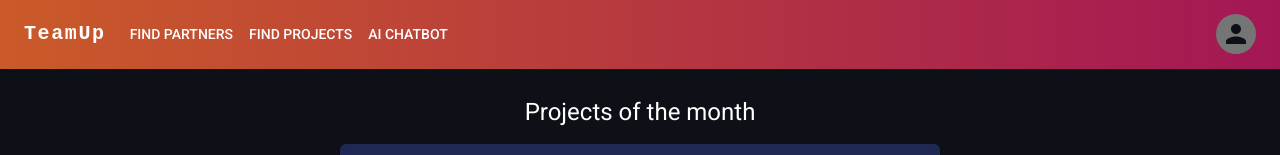
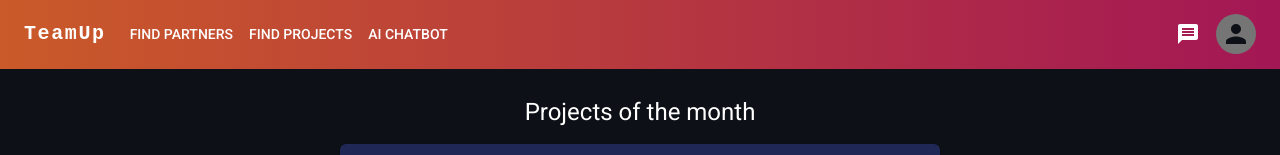
Before and after one commit to AndyStan112/teamup, a Next.js app: page / in a window 1280 px wide. Shown: the top 155 px of the page. Built offline with nearby package versions, Linux system fonts and the light colour scheme; what @mui/material-nextjs would draw is missing.

Commit message:
Add message button and clean up layout

```diff
--- a/src/components/layout/Navbar.tsx
+++ b/src/components/layout/Navbar.tsx
@@ -1,7 +1,7 @@
 "use client";
 import React from "react";
 import Link from "next/link";
-import { Menu as MenuIcon } from "@mui/icons-material";
+import { Menu as MenuIcon, Message as MessageIcon } from "@mui/icons-material";
 import {
     AppBar,
     Avatar,
@@ -11,6 +11,7 @@ import {
     IconButton,
     Menu,
     MenuItem,
+    Stack,
     Toolbar,
     Tooltip,
     Typography,
@@ -79,7 +80,7 @@ export default function Navbar(): React.ReactElement {
 
                     <Box
                         sx={{
-                            flexGrow: 1,
+                            flex: 1,
                             display: { xs: "flex", md: "none" },
                         }}
                     >
@@ -130,9 +131,7 @@ export default function Navbar(): React.ReactElement {
                         component={Link}
                         href="/"
                         sx={{
-                            mr: 2,
                             display: { xs: "flex", md: "none" },
-                            flexGrow: 1,
                             fontFamily: "monospace",
                             fontWeight: 700,
                             letterSpacing: ".1rem",
@@ -144,7 +143,7 @@ export default function Navbar(): React.ReactElement {
                     </Typography>
                     <Box
                         sx={{
-                            flexGrow: 1,
+                            flex: 1,
                             display: { xs: "none", md: "flex" },
                         }}
                     >
@@ -165,7 +164,12 @@ export default function Navbar(): React.ReactElement {
                         ))}
                     </Box>
 
-                    <Box sx={{ flexGrow: 0 }}>
+                    <Stack direction="row" gap={1} justifyContent="right" flex={1}>
+                        <Tooltip title="Messages">
+                            <IconButton>
+                                <MessageIcon />
+                            </IconButton>
+                        </Tooltip>
                         <Tooltip title="Open settings">
                             <IconButton onClick={handleOpenUserMenu} sx={{ p: 0 }}>
                                 <Avatar alt="User Avatar" />
@@ -198,7 +202,7 @@ export default function Navbar(): React.ReactElement {
                                 </MenuItem>
                             ))}
                         </Menu>
-                    </Box>
+                    </Stack>
                 </Toolbar>
             </Container>
         </AppBar>
```
